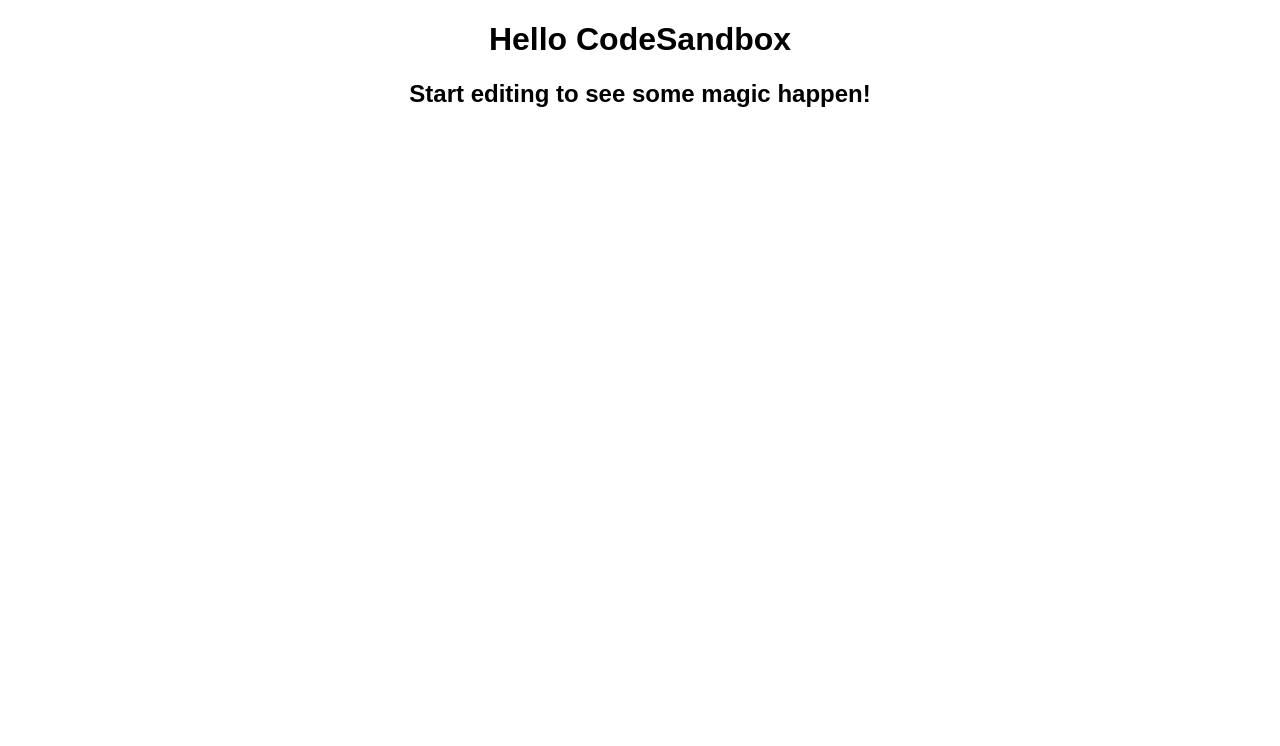
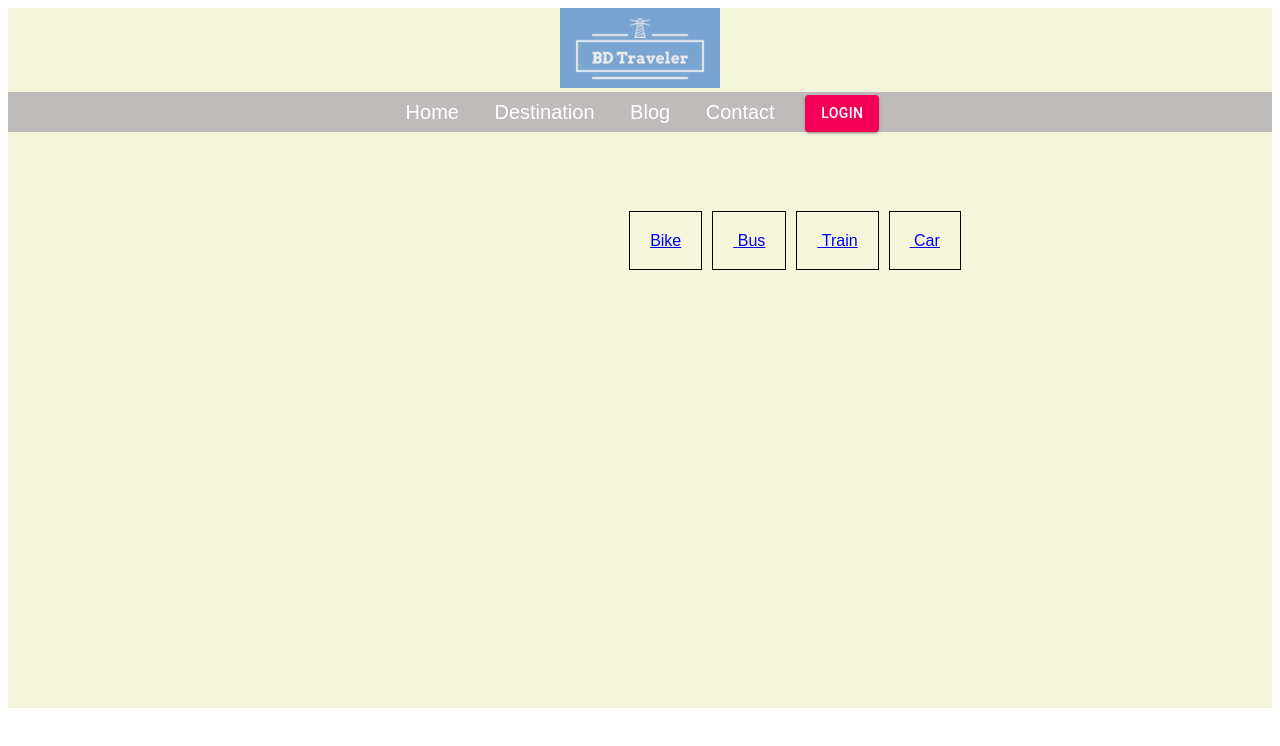
Before and after one commit to RUHUL6093/BDTravelers, a React (Create React App) app: page / in a window 1280 px wide. Shown: the top 746 px of the page. Built offline with nearby package versions, Linux system fonts and the light colour scheme.

Commit message:
new card

```diff
--- a/src/App.js
+++ b/src/App.js
@@ -1,10 +1,12 @@
+import Header from "./componentes/Header/Header";
+import Transport from "./componentes/Transports/transport";
 import "./styles.css";
 
 export default function App() {
   return (
     <div className="App">
-      <h1>Hello CodeSandbox</h1>
-      <h2>Start editing to see some magic happen!</h2>
+      <Header></Header>
+      <Transport></Transport>
     </div>
   );
 }
--- /dev/null
+++ b/src/componentes/Header/Header.css
@@ -0,0 +1,23 @@
+.header img {
+  height: 80px;
+}
+.header {
+  text-align: center;
+}
+.header nav {
+  background-color: rgb(192, 187, 187);
+  font-size: 20px;
+  line-height: 40px;
+}
+.header a {
+  text-decoration: none;
+  color: white;
+  margin-right: 20px;
+  padding: 5px;
+}
+nav a:hover {
+  background-color: gray;
+}
+.log {
+  background-color: red;
+}
--- /dev/null
+++ b/src/componentes/Header/Header.js
@@ -0,0 +1,24 @@
+import React from "react";
+import logo from "../../images/logo.png";
+import Button from "@material-ui/core/Button";
+import "./Header.css";
+
+const Header = () => {
+  return (
+    <div class="header">
+      <img src={logo} alt="" />
+      <nav>
+        <a href="/Home">Home </a>
+
+        <a href="/Destination">Destination </a>
+
+        <a href="/Blog"> Blog </a>
+        <a href="/Contact"> Contact </a>
+        <Button variant="contained" color="secondary">
+          Login
+        </Button>
+      </nav>
+    </div>
+  );
+};
+export default Header;
--- /dev/null
+++ b/src/componentes/Transports/transport.css
@@ -0,0 +1,14 @@
+.items {
+  height: 800px;
+  width: 150px;
+  padding: 20px;
+  border: 1px solid black;
+  margin-left: 10px;
+  display: inline;
+}
+.transport {
+  margin-top: 100px;
+  margin-bottom: 50px;
+  margin-left: 300px;
+  background-color: 00;
+}
--- /dev/null
+++ b/src/componentes/Transports/transport.js
@@ -0,0 +1,37 @@
+import React from "react";
+
+import "./transport.css";
+
+const Transport = () => {
+  return (
+    <div className="transport">
+      <a href="/Destination">
+        {" "}
+        <div className="items">
+          <img src="" alt="" />
+          <p5>Bike</p5>
+        </div>
+      </a>
+      <a href="/Destination">
+        <div className="items">
+          {" "}
+          <img src="" alt="" />
+          <p5>Bus</p5>
+        </div>
+      </a>
+      <a href="/Destination">
+        <div className="items">
+          <img src="" alt="" /> <img src="" alt="" />
+          <p5>Train</p5>
+        </div>
+      </a>
+      <a href="/Destination">
+        <div className="items">
+          <img src="" alt="" /> <img src="" alt="" />
+          <p5>Car</p5>
+        </div>
+      </a>
+    </div>
+  );
+};
+export default Transport;
--- a/src/styles.css
+++ b/src/styles.css
@@ -1,4 +1,6 @@
 .App {
   font-family: sans-serif;
   text-align: center;
+  background-color: beige;
+  height: 700px;
 }
```
Also changed, not shown: package.json (+11 -2 lines), src/componentes/Transport1/Transport.js (added, +51 -0 lines), src/componentes/Transport1/Transport.css (added), src/images/logo.png (added).
